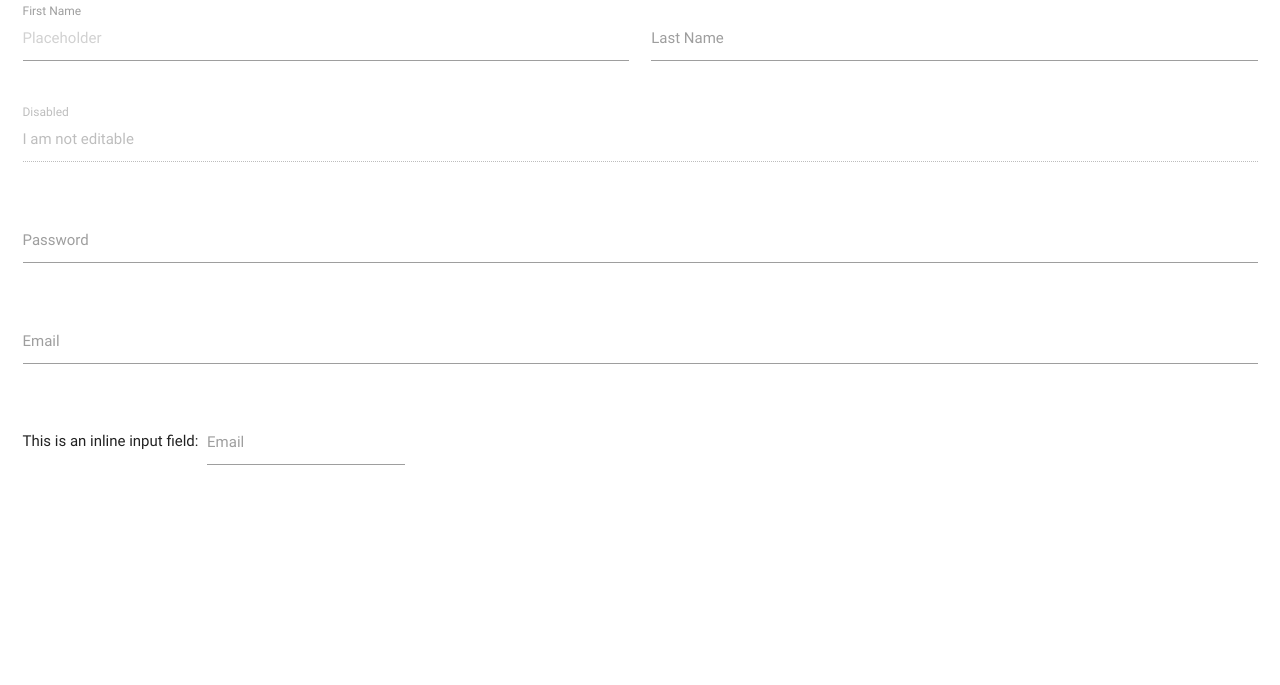
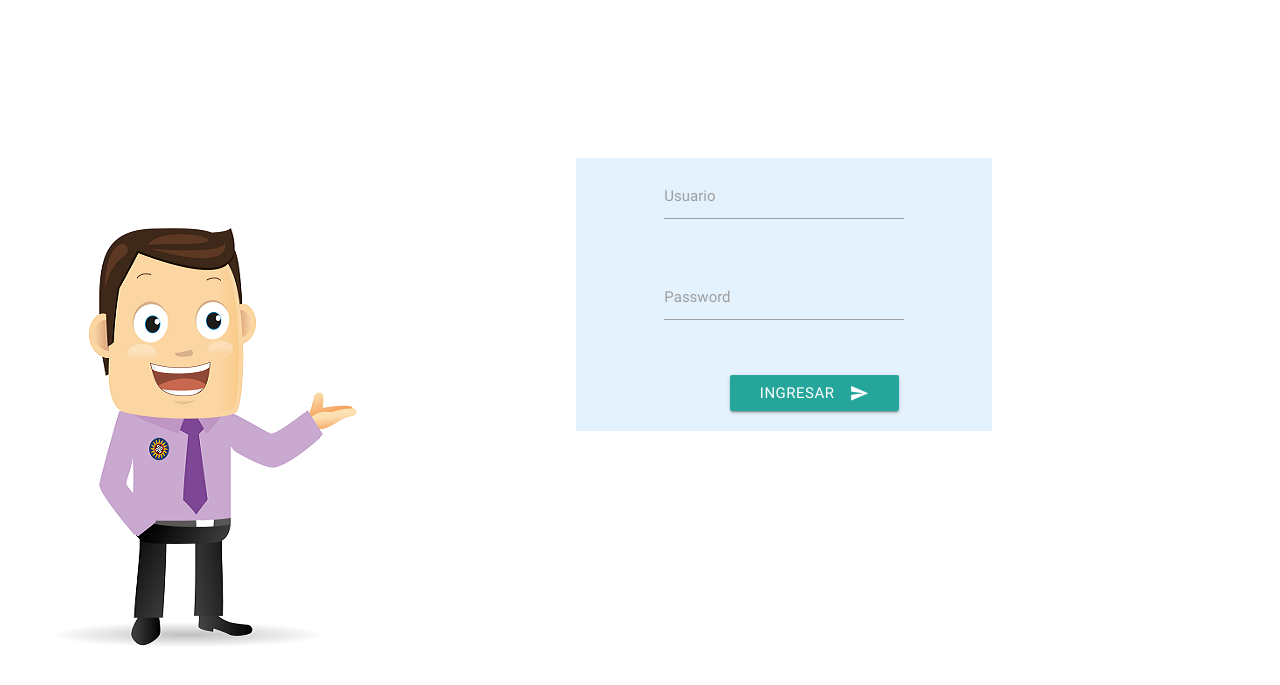
Before and after one commit to edgardorito/ProyReingenieria, a PHP site: page /login.php in a window 1280 px wide. Shown: the top 685 px of the page. Run offline with PHP 8.4, Linux system fonts and the light colour scheme; some libraries are stand-ins or nearby versions.

Commit message:
se agrego diseño al login

```diff
--- /dev/null
+++ b/css/estiloLogin.css
@@ -0,0 +1,6 @@
+
+.login{
+	background-color: #FF9C9C;
+	width: 500px;
+	height: 400px;
+}
--- a/login.php
+++ b/login.php
@@ -3,10 +3,14 @@
 <head>
 	<title>Login</title>
 
+	<meta charset="utf-8">
+
 	  <!--Import Google Icon Font-->
       <link href="http://fonts.googleapis.com/icon?family=Material+Icons" rel="stylesheet">
       <!--Import materialize.css-->
       <link type="text/css" rel="stylesheet" href="materialize/css/materialize.min.css"  media="screen,projection"/>
+
+      <link rel="stylesheet" type="text/css" href="css/estiloLogin.css">
 </head>
 <body>
 
@@ -14,47 +18,51 @@
       <script type="text/javascript" src="https://code.jquery.com/jquery-2.1.1.min.js"></script>
       <script type="text/javascript" src="materialize/js/materialize.min.js"></script>
 
+<br>
+<br>
+<br>
+<br>
+<br>
+<br>
+<br>
+
+
       <div class="row">
-    <form class="col s12">
+      		<div class="col s4">
+      			<img src="imagenes/docente.png">
+      		</div>
+
+      		<div class="col s8">
+			    <form class="col s6 offset-s2 blue lighten-5">
+
+
 				      <div class="row">
-        <div class="input-field col s6">
-          <input placeholder="Placeholder" id="first_name" type="text" class="validate">
-          <label for="first_name">First Name</label>
-        </div>
-        <div class="input-field col s6">
-          <input id="last_name" type="text" class="validate">
-          <label for="last_name">Last Name</label>
+				        <div class="input-field col s8 offset-s2">
+				          <input id="first_name" type="text" class="validate">
+				          <label for="first_name">Usuario</label>
 				        </div>
 				      </div>
+
 				      <div class="row">
-        <div class="input-field col s12">
-          <input disabled value="I am not editable" id="disabled" type="text" class="validate">
-          <label for="disabled">Disabled</label>
-        </div>
-      </div>
-      <div class="row">
-        <div class="input-field col s12">
+				        <div class="input-field col s8 offset-s2">
 				          <input id="password" type="password" class="validate">
 				          <label for="password">Password</label>
 				        </div>
 				      </div>
+
 				      <div class="row">
-        <div class="input-field col s12">
-          <input id="email" type="email" class="validate">
-          <label for="email">Email</label>
+					      <div class="input-field col s6 offset-s4">
+						      <button class="btn waves-effect waves-light" type="submit" name="action">ingresar
+							    <i class="material-icons right">send</i>
+							  </button>
 						  </div>
 					  </div>
-      <div class="row">
-        <div class="col s12">
-          This is an inline input field:
-          <div class="input-field inline">
-            <input id="email" type="email" class="validate">
-            <label for="email" data-error="wrong" data-success="right">Email</label>
+
+			    </form>
 			</div>
   	   </div>
-      </div>
-    </form>
-  </div>
+
+
 
 </body>
 </html>
```
Also changed, not shown: imagenes/docente.png (added). Lines whose indentation alone changed are shown as unchanged.
